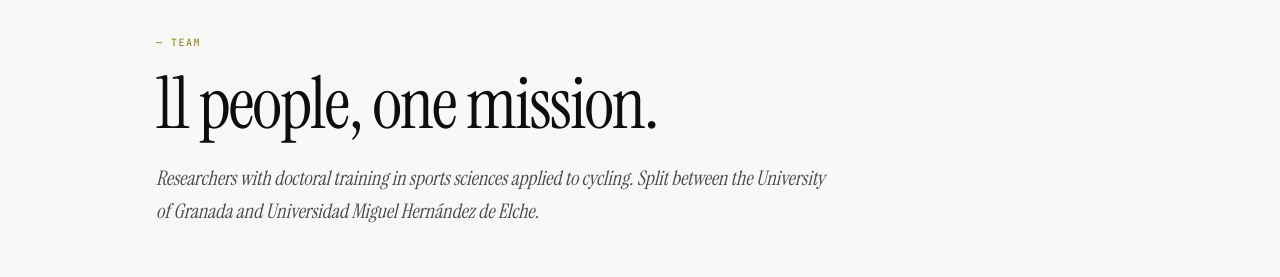
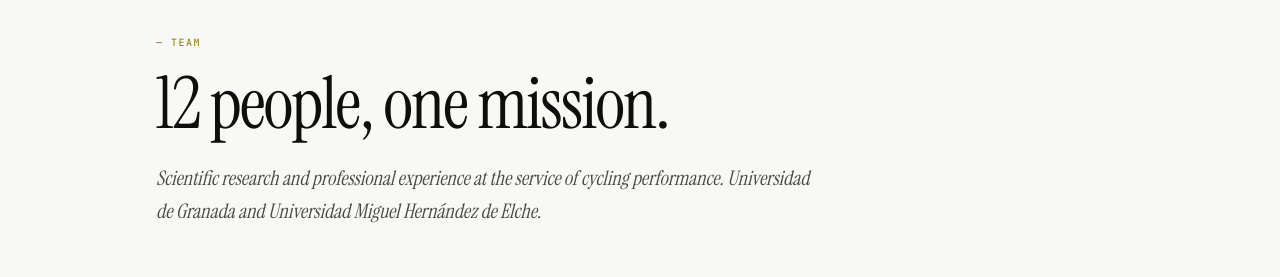
Before and after one commit to lmgallego/crc, a Next.js app: page /en/equipo in a window 1280 px wide. Shown: the part 142-419 px from the top of the page. Built offline with nearby package versions, Linux system fonts and the light colour scheme; no server answers.

Commit message:
fix(team): make member count dynamic and update hero subtitle

```diff
--- a/app/[locale]/equipo/page.tsx
+++ b/app/[locale]/equipo/page.tsx
@@ -17,7 +17,7 @@ export async function generateMetadata({
   return generatePageMetadata({
     locale: loc,
     pathKey: '/equipo',
-    title: t('title'),
+    title: t('title', { count: TEAM.length }),
     description: t('description'),
   });
 }
@@ -48,7 +48,7 @@ function Hero() {
   return (
     <PageHero
       eyebrow={t('eyebrow')}
-      title={t('title')}
+      title={t('title', { count: TEAM.length })}
       subtitle={t('subtitle')}
     />
   );
--- a/components/blocks/home/team-section.tsx
+++ b/components/blocks/home/team-section.tsx
@@ -2,7 +2,7 @@ import { useTranslations, useLocale } from 'next-intl';
 import { SectionHeader } from '@/components/blocks/shared/section-header';
 import { TeamCard } from '@/components/blocks/team/team-card';
 import { FeaturedFounderCard } from '@/components/blocks/team/featured-founder-card';
-import { FOUNDER, TEAM_REST } from '@/lib/data/team';
+import { FOUNDER, TEAM, TEAM_REST } from '@/lib/data/team';
 
 type Locale = 'es' | 'en';
 
@@ -16,7 +16,7 @@ export function TeamSection() {
         <SectionHeader
           number="03"
           eyebrow={t('eyebrow')}
-          title={t('title')}
+          title={t('title', { count: TEAM.length })}
           cta={t('cta')}
           ctaHref="/equipo"
         />
--- a/messages/en.json
+++ b/messages/en.json
@@ -9,7 +9,7 @@
       "description": "CRC manifesto: three paradigms (1.0, 2.0, 3.0) that define how we understand cycling today and the era amplified by artificial intelligence."
     },
     "team": {
-      "title": "Team · 11 researchers — CRC",
+      "title": "Team · {count} researchers — CRC",
       "description": "Researchers with doctoral training in sport sciences applied to cycling, split between the University of Granada and Universidad Miguel Hernández."
     },
     "services": {
@@ -142,7 +142,7 @@
     },
     "team": {
       "eyebrow": "Team",
-      "title": "11 researchers. One mission.",
+      "title": "{count} researchers. One mission.",
       "cta": "See all →",
       "founder": {
         "eyebrow": "— CRC Founder & Director",
@@ -354,8 +354,8 @@
   },
   "team": {
     "eyebrow": "Team",
-    "title": "11 people, one mission.",
-    "subtitle": "Researchers with doctoral training in sports sciences applied to cycling. Split between the University of Granada and Universidad Miguel Hernández de Elche.",
+    "title": "{count} people, one mission.",
+    "subtitle": "Scientific research and professional experience at the service of cycling performance. Universidad de Granada and Universidad Miguel Hernández de Elche.",
     "roles": {
       "director": "Direction",
       "deputyDirector": "Deputy direction",
--- a/messages/es.json
+++ b/messages/es.json
@@ -9,7 +9,7 @@
       "description": "Manifiesto del CRC: tres paradigmas (1.0, 2.0, 3.0) que definen cómo entendemos hoy el ciclismo y la era aumentada por inteligencia artificial."
     },
     "team": {
-      "title": "Equipo · 11 investigadores — CRC",
+      "title": "Equipo · {count} investigadores — CRC",
       "description": "Investigadores con formación doctoral en ciencias del deporte aplicadas al ciclismo, repartidos entre la Universidad de Granada y la Universidad Miguel Hernández."
     },
     "services": {
@@ -142,7 +142,7 @@
     },
     "team": {
       "eyebrow": "Equipo",
-      "title": "11 investigadores. Una misión.",
+      "title": "{count} investigadores. Una misión.",
       "cta": "Ver todos →",
       "founder": {
         "eyebrow": "— Fundador & Director del CRC",
@@ -354,8 +354,8 @@
   },
   "team": {
     "eyebrow": "Equipo",
-    "title": "11 personas, una misión.",
-    "subtitle": "Investigadores con formación doctoral en ciencias del deporte aplicadas al ciclismo. Repartidos entre la Universidad de Granada y la Universidad Miguel Hernández de Elche.",
+    "title": "{count} personas, una misión.",
+    "subtitle": "Investigación científica y experiencia profesional al servicio del rendimiento ciclista. Universidad de Granada y Universidad Miguel Hernández de Elche.",
     "roles": {
       "director": "Dirección",
       "deputyDirector": "Dirección adjunta",
```
Also changed, not shown: .claude/settings.local.json.
